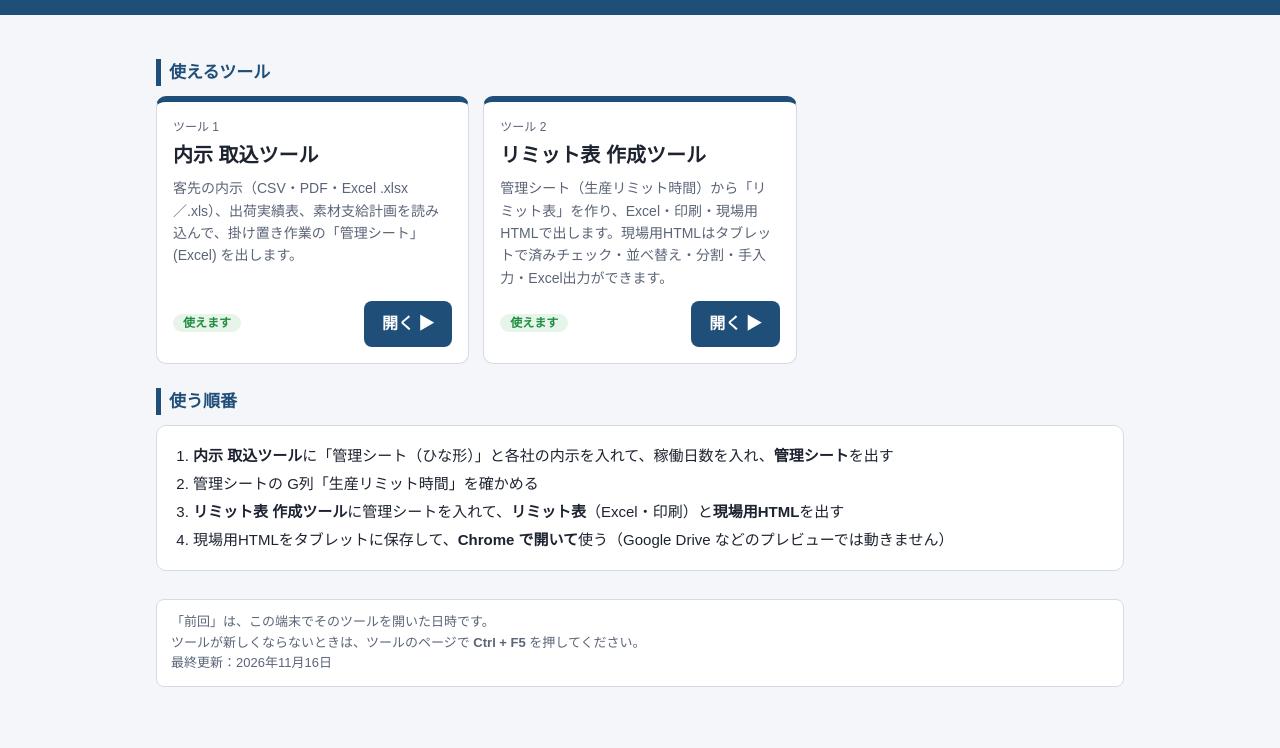
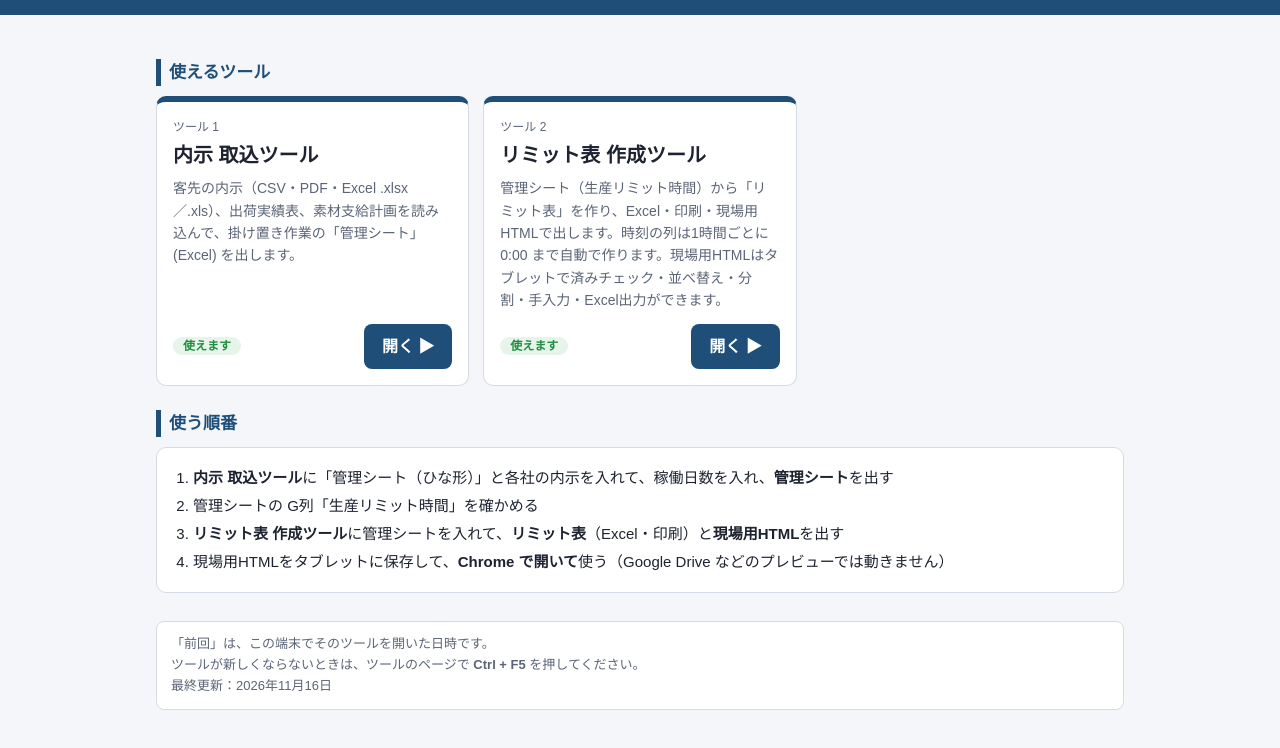
Before and after one commit to overbridge038-lnk/naiji-kanri-tools, a plain HTML site: page index.html in a window 1280 px wide. Shown: the part 86-834 px from the top of the page. Before the commit the page ends 813 px from the top, so only its background shows below. Drawn offline with Linux system fonts and the light colour scheme.

Commit message:
ダッシュボード：リミット表作成ツールの説明に「1時間ごとに 0:00 まで列を作る」を追加
Co-Authored-By: Claude Opus 5.5 <noreply@anthropic.com>
Claude-Session: https://claude.ai/code/session_01Mme2iEm6YwSD3rdByJacvb

```diff
--- a/index.html
+++ b/index.html
@@ -72,7 +72,7 @@ var TOOLS = [
   {file:"内示取込ツール.html", name:"内示 取込ツール",
    desc:"客先の内示（CSV・PDF・Excel .xlsx／.xls）、出荷実績表、素材支給計画を読み込んで、掛け置き作業の「管理シート」(Excel) を出します。"},
   {file:"リミット表作成ツール.html", name:"リミット表 作成ツール",
-   desc:"管理シート（生産リミット時間）から「リミット表」を作り、Excel・印刷・現場用HTMLで出します。現場用HTMLはタブレットで済みチェック・並べ替え・分割・手入力・Excel出力ができます。"}
+   desc:"管理シート（生産リミット時間）から「リミット表」を作り、Excel・印刷・現場用HTMLで出します。時刻の列は1時間ごとに 0:00 まで自動で作ります。現場用HTMLはタブレットで済みチェック・並べ替え・分割・手入力・Excel出力ができます。"}
 ];
 
 var STORE_KEY = "dashboard_lastOpened";
```
